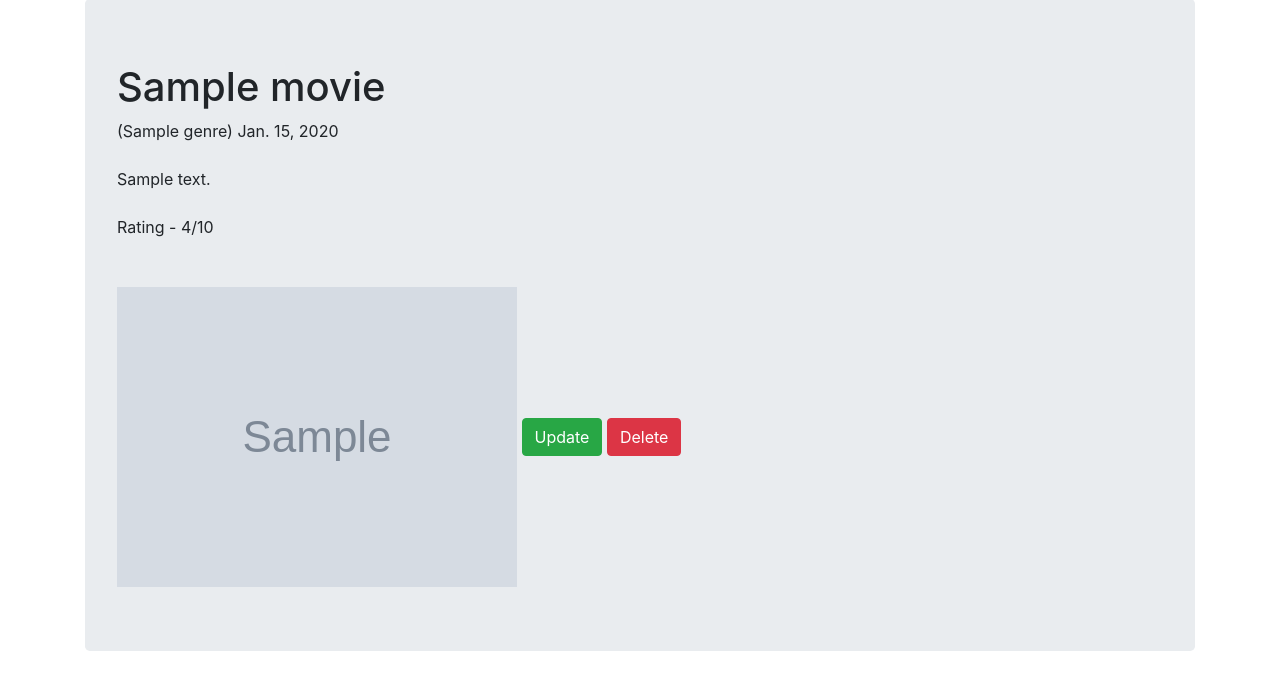
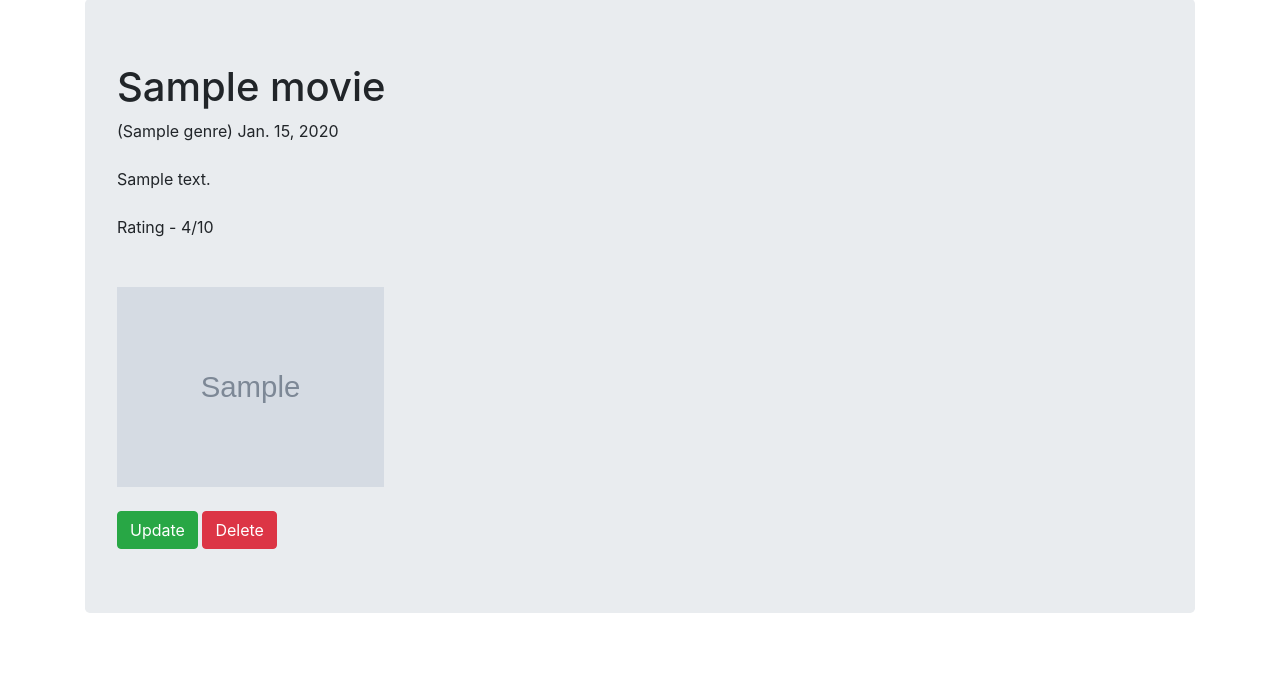
Before and after one commit to jstanczewski/backend_training, a Django app: page /viewer/movies/1/ in a window 1280 px wide. Shown: the part 57-747 px from the top of the page. Run offline with Django 3.2, Linux system fonts and the light colour scheme; tables that the repository leaves empty hold one stand-in row (values such as "Sample post"); grey boxes marked "Sample" are stand-in pictures; some libraries are stand-ins or nearby versions.

Commit message:
limited image size

```diff
--- a/viewer/templates/detail.html
+++ b/viewer/templates/detail.html
@@ -17,7 +17,7 @@ Rating - {{ object.rating }}/10
 {% endcomment %}
 <br>
 {% if object.image %}
-<img src="{{ object.image.url }}">
+<img src="{{ object.image.url }}" height="200px"><br><br>
 {% endif %}
 
 {% endautoescape %}
```
